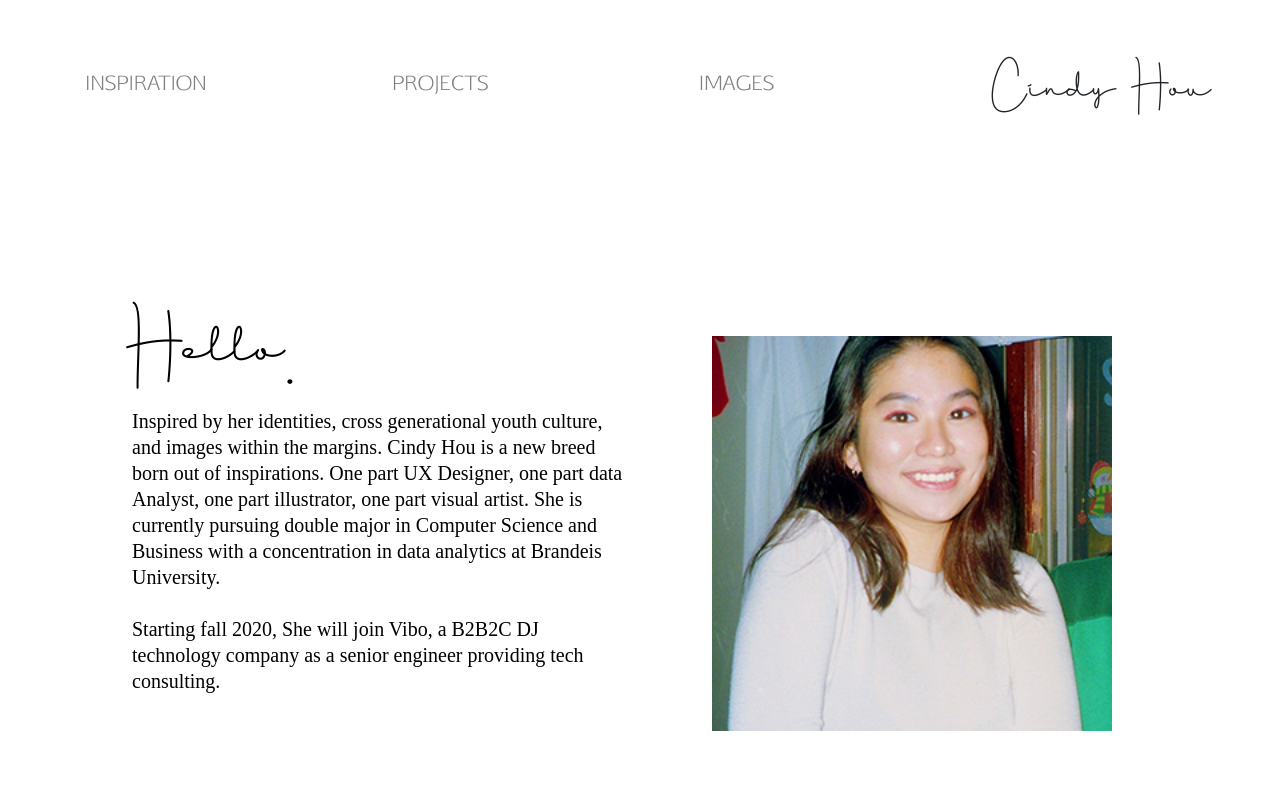
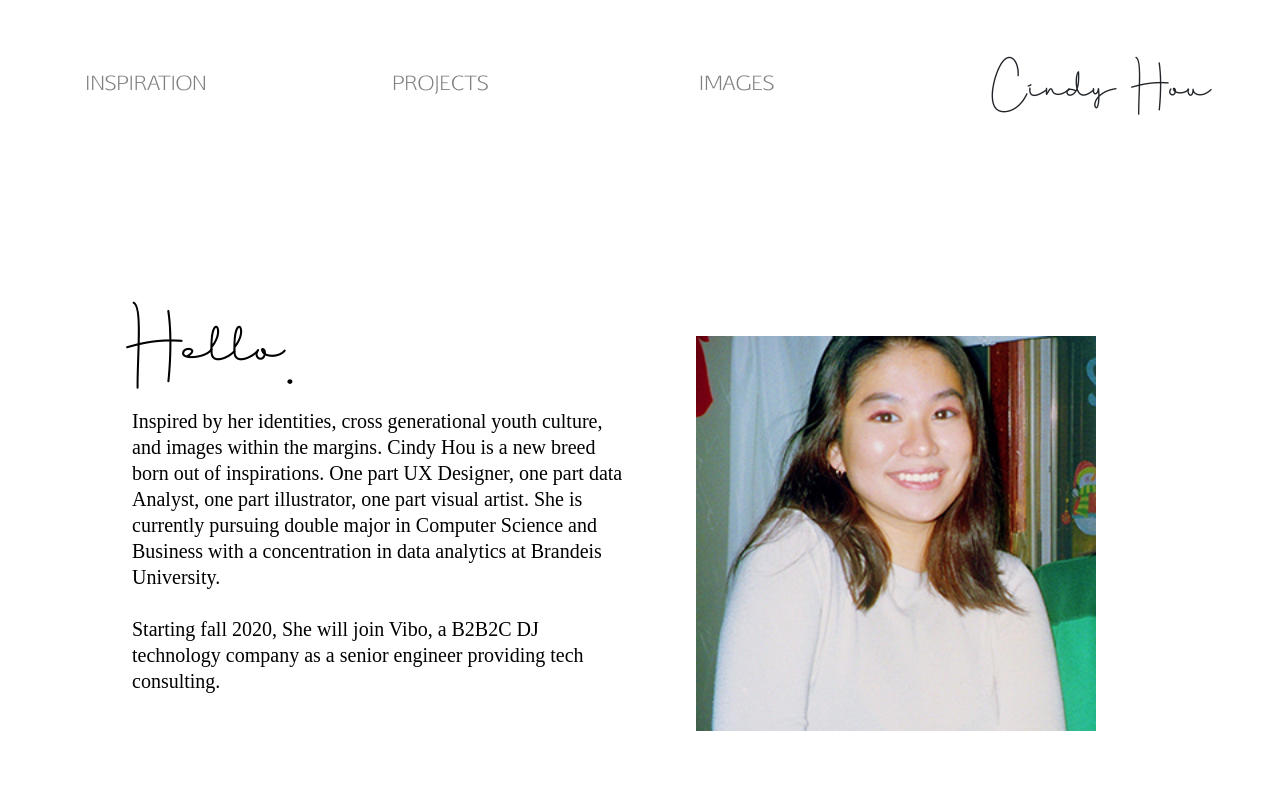
Before and after one commit to cindyhou0210/cindyhou0210.github.io, a plain HTML site: page index.html in a window 1280 px wide. Shown: the top 800 px of the page. Drawn offline with nearby package versions, Linux system fonts and the light colour scheme.

Commit message:
Update index.html

```diff
--- a/index.html
+++ b/index.html
@@ -64,7 +64,7 @@
           </div>
         </div>
 
-        <div class="col-lg-4 ml-3 mt-5 col-md-2 pl-5 mt-2 col-sm-2 mt-1">
+        <div class="col-lg-4  mt-5 col-md-2 pl-5 mt-2 col-sm-2 mt-1">
 
             <img src="cindyHou.jpg" class="cindyimage" alt="head" style = "width: 400px">
 
```
